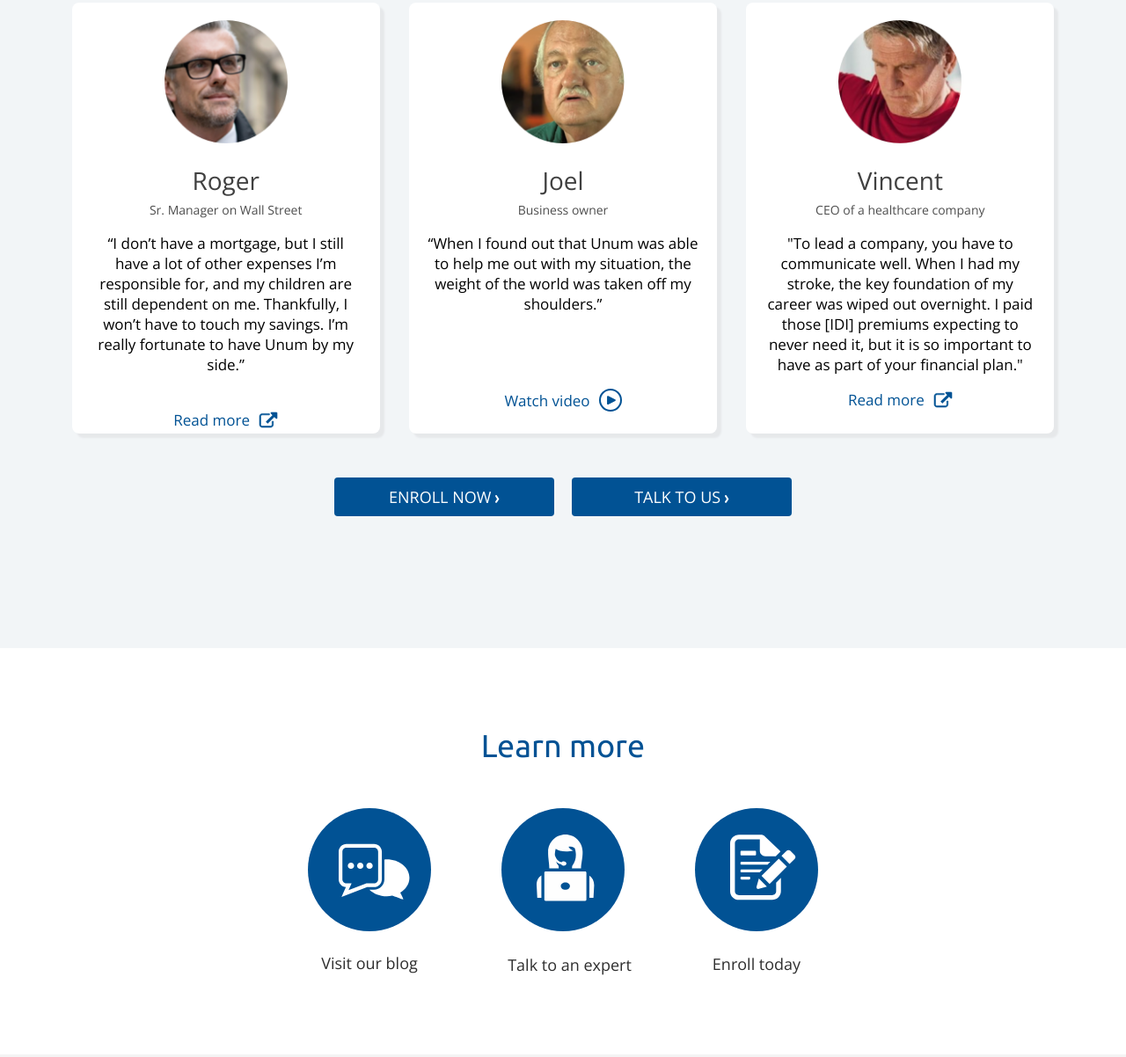
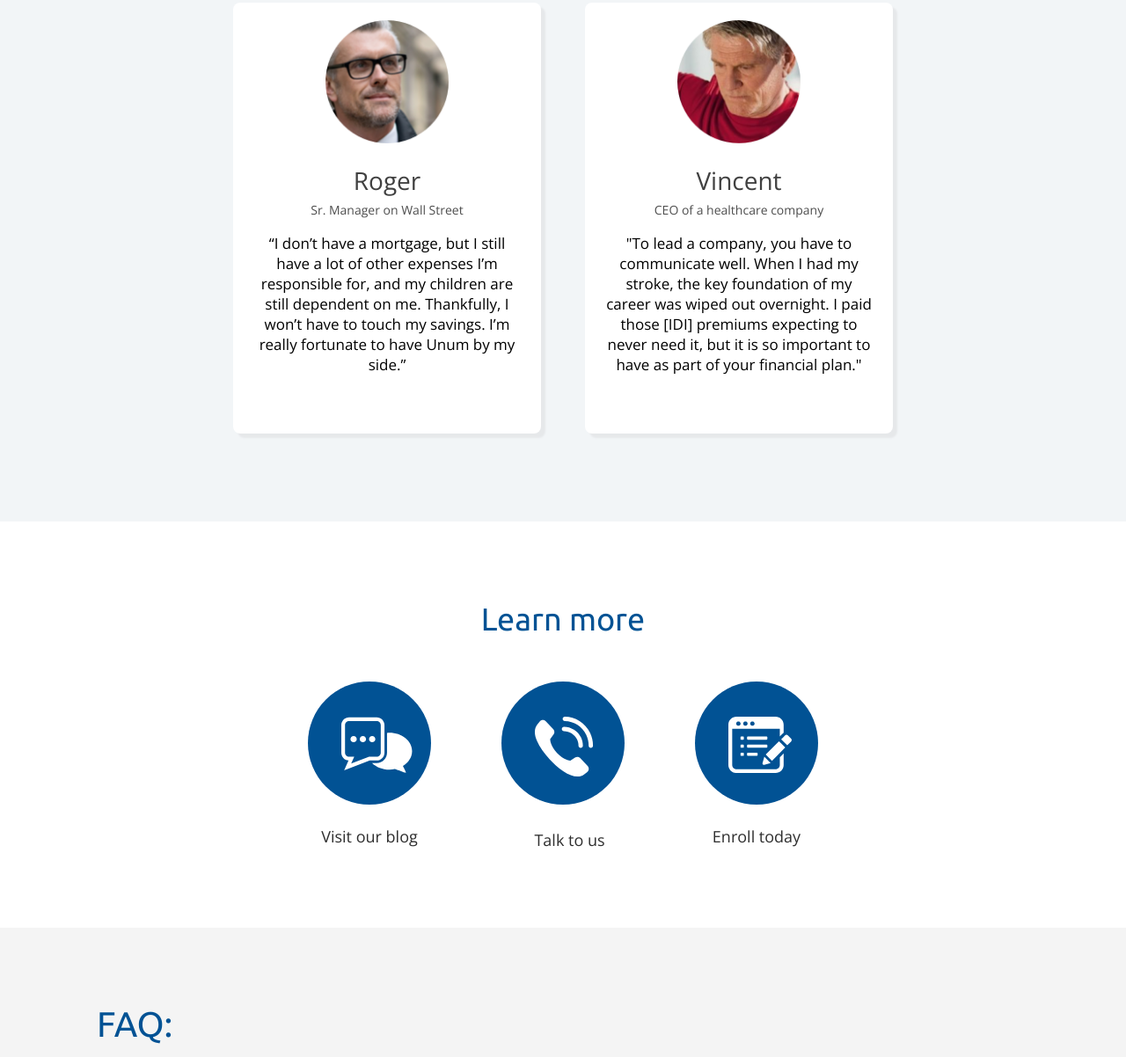
Before and after one commit to unumux/get-idi, a website: page index.html in a window 1280 px wide. Shown: the part 2116-3318 px from the top of the page at 88% size. Drawn offline with nearby package versions, Linux system fonts and the light colour scheme; a script that the page names is missing.

Commit message:
updates testimonial content

```diff
--- a/index.html
+++ b/index.html
@@ -68,35 +68,13 @@
 					<h2 class="testimonial__name">Roger</h2>
 					<h3 class="testimonial__description">Sr. Manager on Wall Street</h3>
 					<p class="testimonial__caption">“I don’t have a mortgage, but I still have a lot of other expenses I’m responsible for, and my children are still dependent on me. Thankfully, I won’t have to touch my savings. I’m really fortunate to have Unum by my side.”</p>
-					<a href="#" class="testimonial__actions--read">
-						<p class="testimonial__action">Read more</p>
-						<img src="images/external-link.svg">
-					</a>
-				</div>
-				<div class="testimonial">
-					<img src="images/card-image-2.png" class="testimonial__image">
-					<h2 class="testimonial__name">Joel</h2>
-					<h3 class="testimonial__description">Business owner</h3>
-					<p class="testimonial__caption">“When I found out that Unum was able to help me out with my situation, the weight of the world was taken off my shoulders.”</p>
-					<a href="#" class="testimonial__actions--video">
-						<p class="testimonial__action">Watch video</p>
-						<img src="images/video-icon.svg">
-					</a>
 				</div>
 				<div class="testimonial">
 					<img src="images/card-image-3.png" class="testimonial__image">
 					<h2 class="testimonial__name">Vincent</h2>
 					<h3 class="testimonial__description">CEO of a healthcare company</h3>
 					<p class="testimonial__caption">"To lead a company, you have to communicate well. When I had my stroke, the key foundation of my career was wiped out overnight. I paid those [IDI] premiums expecting to never need it, but it is so important to have as part of your financial plan."</p>
-					<a href="#" class="testimonial__actions">
-						<p class="testimonial__action">Read more</p>
-						<img src="images/external-link.svg">
-					</a>
 				</div>
-			</div>
-			<div class="testimonial__buttons">
-				<a class="button--space" href="#">ENROLL NOW <img src="images/btn-arrow.svg"></a>
-				<a class="button" href="#">TALK TO US <img src="images/btn-arrow.svg"></a>
 			</div>
 		</section>
 		<section class="learn">
@@ -115,17 +93,17 @@
 				<a href="#" class="learn__link">
 					<div class="learn__option">
 						<div class="learn__option--a">
-							<img src="images/icon-expert.svg" class="learn__image">
+							<img src="images/icon-talk-to-us.svg" class="learn__image--blog">
 						</div>
 						<div class="learn__option--b">
-							<p class="learn__option--expert">Talk to an expert</p>
+							<p class="learn__option--expert">Talk to us</p>
 						</div>
 					</div>
 				</a>
 				<a href="#" class="learn__link">
 					<div class="learn__option">
 						<div class="learn__option--a">
-							<img src="images/icon.svg" class="learn__image">
+							<img src="images/icon-enrollment.svg" class="learn__image--blog">
 						</div>
 						<div class="learn__option--b">
 							<p class="learn__option--description">Enroll today</p>
--- a/styles/learn/_image.scss
+++ b/styles/learn/_image.scss
@@ -11,7 +11,7 @@
 
     &--blog {
         @include base;
-        margin-left: 3.5rem;
+        margin-left: 3.75rem;
         padding-top: 4rem;
     }
 }
--- a/styles/testimonials/_content.scss
+++ b/styles/testimonials/_content.scss
@@ -5,12 +5,14 @@
     justify-content: center;
     justify-content: space-around;
     padding-top: 3rem;
+    padding-bottom: 5rem;
 
     @media all and (min-width: 992px) {
         flex-direction: row;
         margin: 0 auto;
-        max-width: 1150px;
+        max-width: 800px;
         padding-top: 5rem;
+        padding-bottom: 7rem;
     }
 }
 
```
Also changed, not shown: images/icon-enrollment.svg (added), images/icon-talk-to-us.svg (added), styles/site.min.css, 1 other file.
